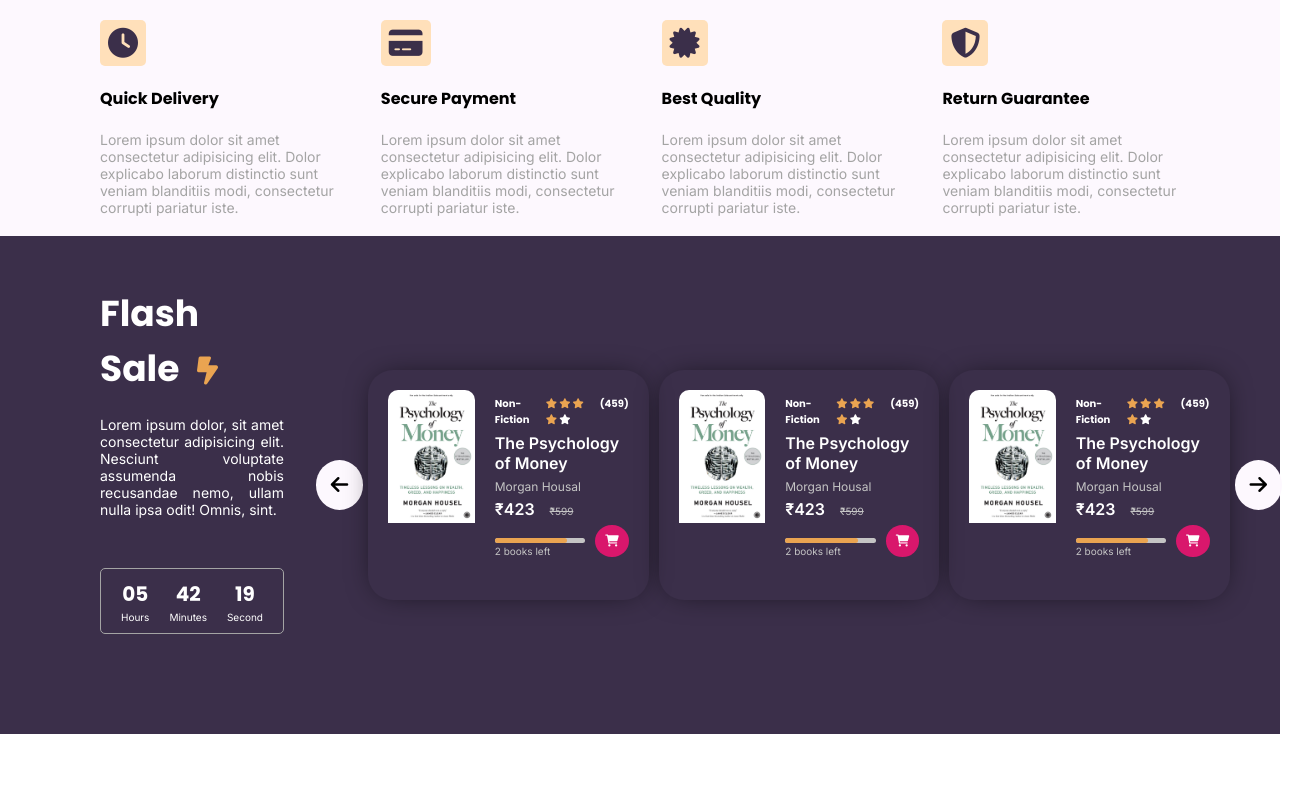
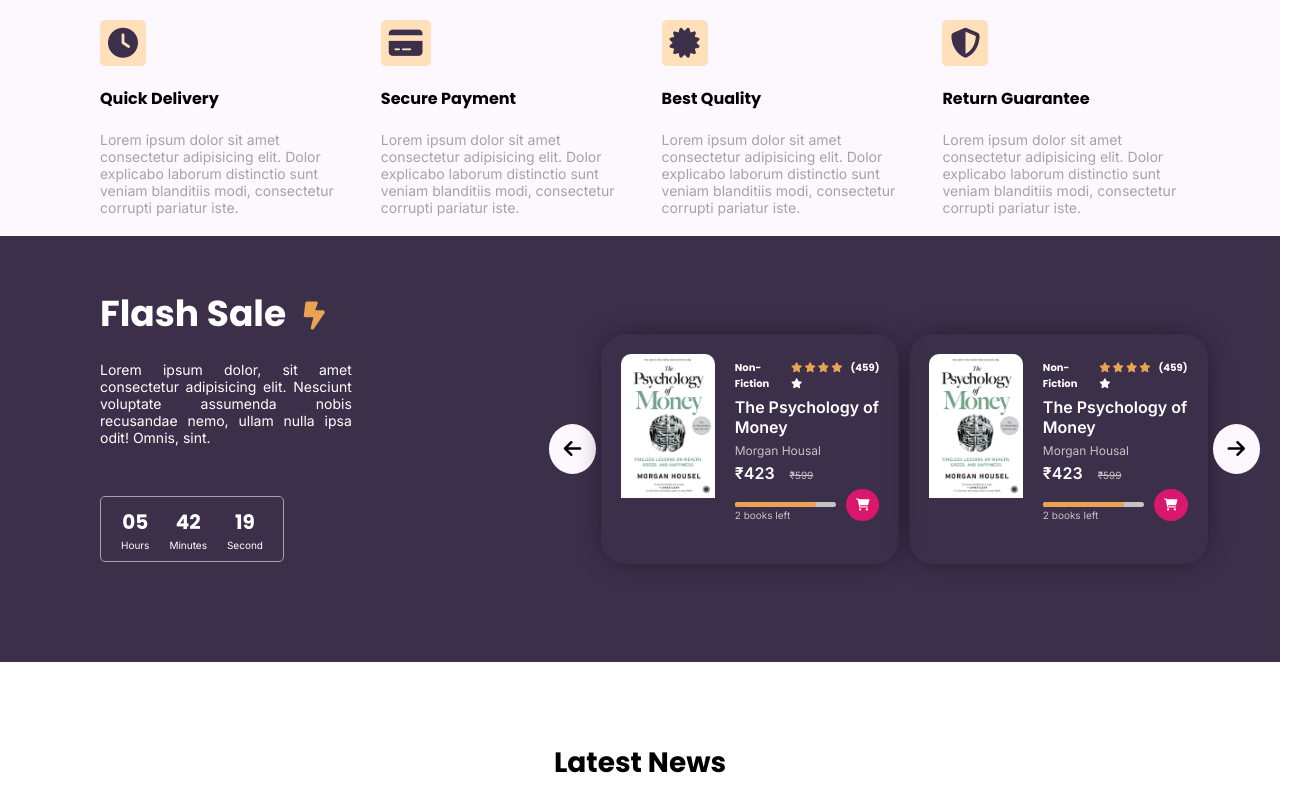
Before and after one commit to lbsubash/bookista, a plain HTML site: page index.html in a window 1280 px wide. Shown: the top 800 px of the page, 1302 px wide, since content can reach past the window. Drawn offline with Linux system fonts and the light colour scheme.

Commit message:
customized scrollbar

```diff
--- a/assets/scss/_flash.scss
+++ b/assets/scss/_flash.scss
@@ -5,7 +5,7 @@
   background-color: $clr-pri-dark;
   color: $clr-white;
   display: flex;
-  gap: 1%;
+  gap: 15%;
 
   &__main-container {
     flex-basis: 25%;
@@ -78,6 +78,10 @@
       box-shadow: 0px 0px 30px -10px rgba(0, 0, 0, 0.8);
       gap: 20px;
       margin: 0 5px;
+
+      &--hide {
+        display: none;
+      }
 
       &__left {
         width: 130px;
@@ -212,6 +216,10 @@
         background-color: $clr-white;
         color: $clr-pri-dark;
 
+        &--hide {
+          display: inherit;
+        }
+
         &__star--null,
         &__reviews-count {
           color: $clr-gray-light;
--- /dev/null
+++ b/assets/scss/_scrollbar.scss
@@ -0,0 +1,21 @@
+// Scrollbar
+
+::-webkit-scrollbar {
+  width: 10px;
+}
+::-webkit-scrollbar-track {
+  background: #f1f1f1;
+}
+// ::-webkit-scrollbar-track-piece {
+//   background: $clr-sec-yellow-light;
+// }
+::-webkit-scrollbar-thumb {
+  background: $clr-sec-pink-light;
+  border-radius: 10px;
+}
+::-webkit-scrollbar-thumb:hover {
+  background: $clr-sec-pink-dark;
+}
+// ::-webkit-scrollbar-button {
+//   background: $clr-sec-pink-light;
+// }
--- a/assets/scss/style.scss
+++ b/assets/scss/style.scss
@@ -7,3 +7,4 @@
 @import "testimonial";
 @import "subscribe";
 @import "footer";
+@import "scrollbar";
--- a/index.html
+++ b/index.html
@@ -190,7 +190,7 @@
             <p class="fl-card__book-left">2 books left</p>
           </div>
         </div>
-        <div class="fl-card">
+        <div class="fl-card fl-card--hide">
           <div class="fl-card__left">
             <img
               src="./assets/images/book1.jpg"
```
Also changed, not shown: assets/css/style.css, 1 other file.
